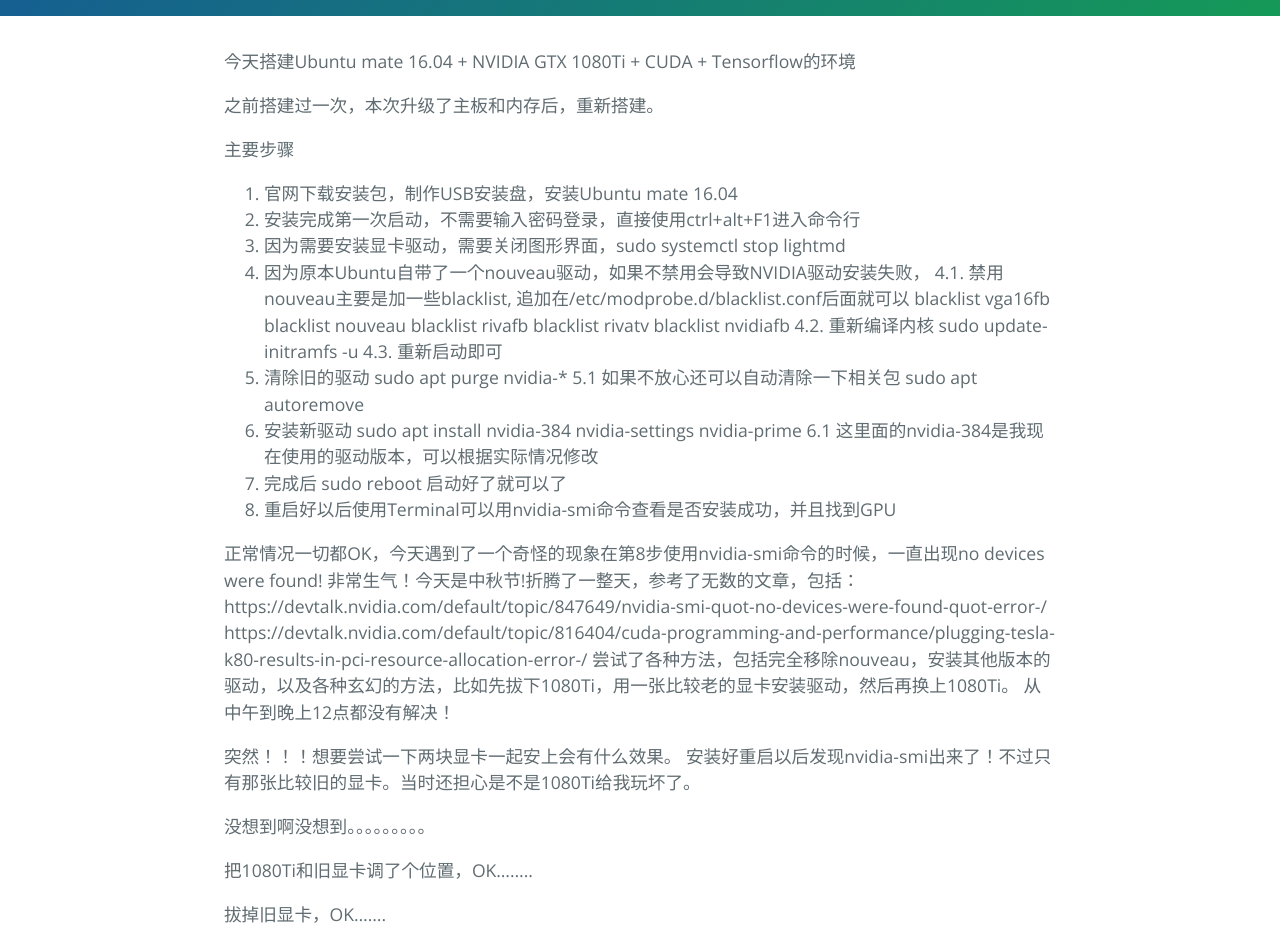
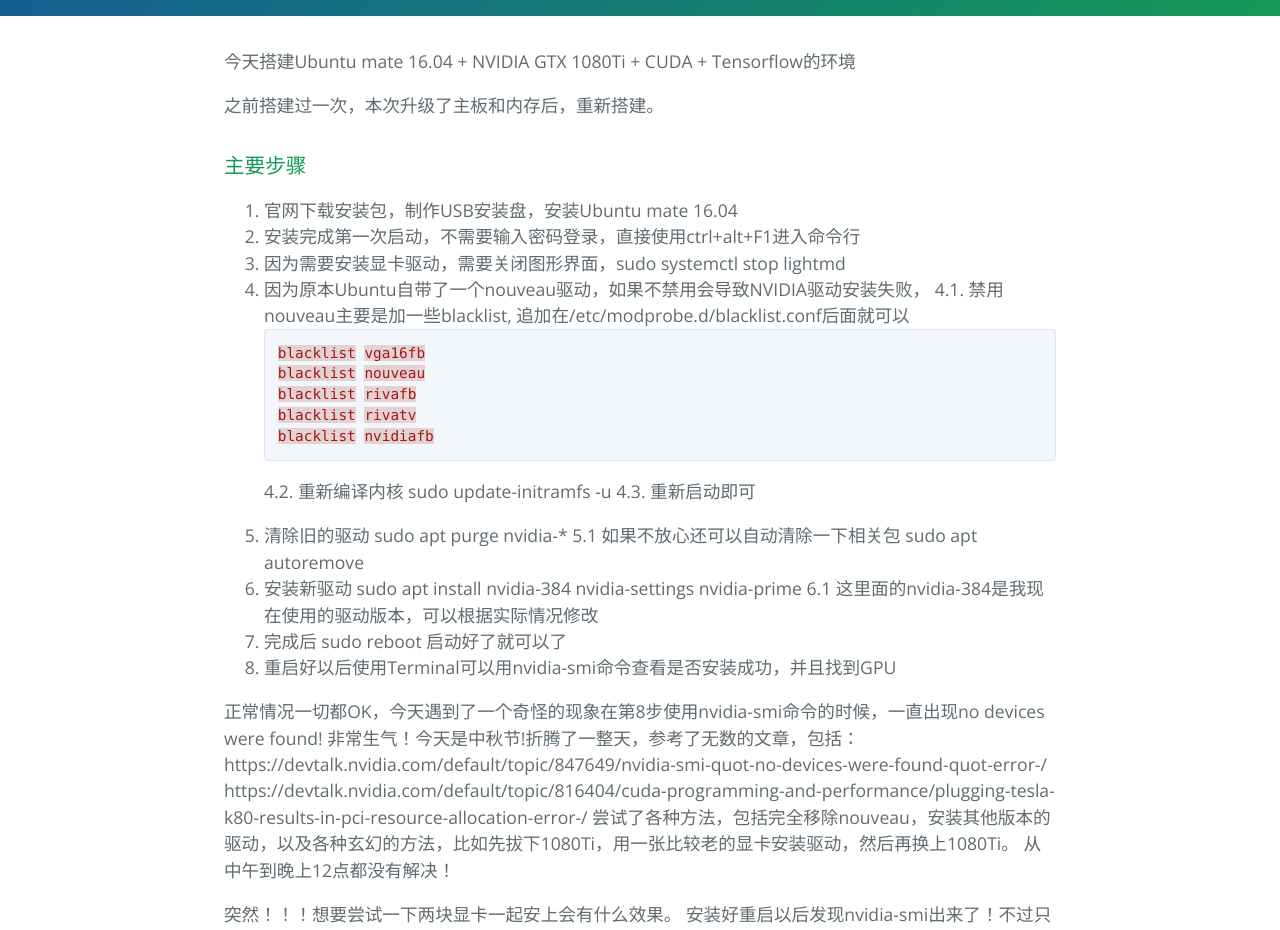
Before and after one commit to Doublingli/doublingli.github.io, a Jekyll site: the page built from NVIDIA-Driver-on-Ubuntu.md, in a window 1280 px wide and 1400 px high, scrolled down 301 px. Shown: the top 930 px of the window. Built offline with Jekyll 4.4.1, drawn with Linux system fonts in a browser that asks for light colours; our own code applies the rules of GitHub Pages for plain Markdown files; some of the changed text lies outside the part shown.

Commit message:
试试格式

````diff
--- a/NVIDIA-Driver-on-Ubuntu.md
+++ b/NVIDIA-Driver-on-Ubuntu.md
@@ -2,23 +2,26 @@
 
 之前搭建过一次，本次升级了主板和内存后，重新搭建。
 
-主要步骤
+### 主要步骤
+
 1. 官网下载安装包，制作USB安装盘，安装Ubuntu mate 16.04
 2. 安装完成第一次启动，不需要输入密码登录，直接使用ctrl+alt+F1进入命令行
 3. 因为需要安装显卡驱动，需要关闭图形界面，sudo systemctl stop lightmd
 4. 因为原本Ubuntu自带了一个nouveau驱动，如果不禁用会导致NVIDIA驱动安装失败，
-  4.1. 禁用nouveau主要是加一些blacklist, 追加在/etc/modprobe.d/blacklist.conf后面就可以
-    blacklist vga16fb
-    blacklist nouveau
-    blacklist rivafb
-    blacklist rivatv
-    blacklist nvidiafb
+    4.1. 禁用nouveau主要是加一些blacklist, 追加在/etc/modprobe.d/blacklist.conf后面就可以
+```properties
+blacklist vga16fb
+blacklist nouveau
+blacklist rivafb
+blacklist rivatv
+blacklist nvidiafb
+```
   4.2. 重新编译内核 sudo update-initramfs -u
   4.3. 重新启动即可
 5. 清除旧的驱动 sudo apt purge nvidia-*
-  5.1 如果不放心还可以自动清除一下相关包 sudo apt autoremove
+    5.1 如果不放心还可以自动清除一下相关包 sudo apt autoremove
 6. 安装新驱动 sudo apt install nvidia-384 nvidia-settings nvidia-prime
-  6.1 这里面的nvidia-384是我现在使用的驱动版本，可以根据实际情况修改
+    6.1 这里面的nvidia-384是我现在使用的驱动版本，可以根据实际情况修改
 7. 完成后 sudo reboot 启动好了就可以了
 8. 重启好以后使用Terminal可以用nvidia-smi命令查看是否安装成功，并且找到GPU
 
````
Also changed, not shown: other parts of NVIDIA-Driver-on-Ubuntu.md (+7 -1 lines).
